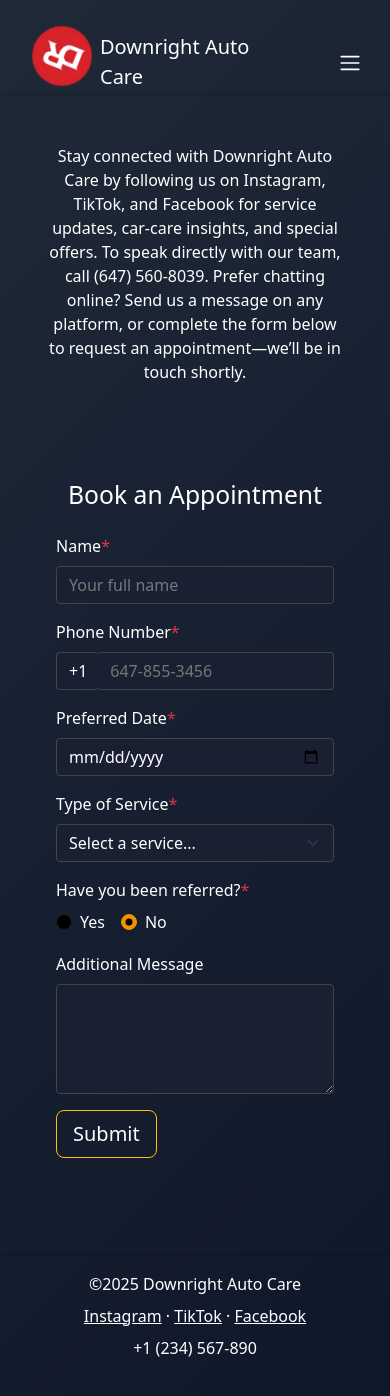
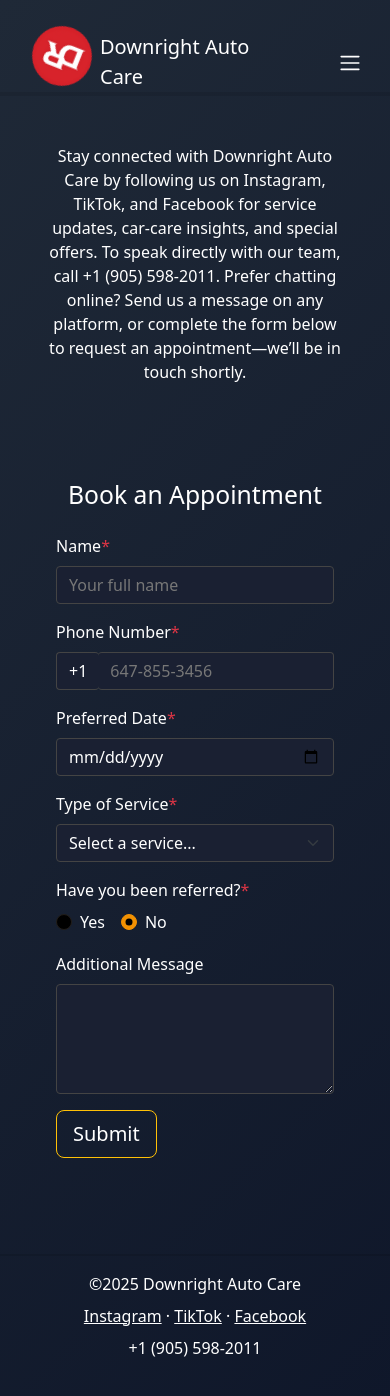
Before and after one commit to usmanAfzalKhan/downright-auto-care-site, a React (Vite) app: page /contact in a window 390 px wide. Shown: the top 1396 px of the page. Built offline with nearby package versions, Linux system fonts and the light colour scheme.

Commit message:
Add actual social media links and phone number to footer and contact page

```diff
--- a/src/components/Footer.jsx
+++ b/src/components/Footer.jsx
@@ -10,11 +10,11 @@
     }}>
       <div>©2025 Downright Auto Care</div>
       <div style={{ margin: '0.5rem 0' }}>
-        <a href="https://instagram.com/yourpage" target="_blank" rel="noopener">Instagram</a> ·&nbsp;
-        <a href="https://tiktok.com/@yourpage" target="_blank" rel="noopener">TikTok</a> ·&nbsp;
-        <a href="https://facebook.com/yourpage" target="_blank" rel="noopener">Facebook</a>
+        <a href="https://www.instagram.com/downrightautocare/?igsh=dm1xYnRhdjNtOHU5#" target="_blank" rel="noopener">Instagram</a> ·&nbsp;
+        <a href="https://www.tiktok.com/@raqueeb_mohamed?_t=ZM-8xZYjZgxQaz&_r=1e" target="_blank" rel="noopener">TikTok</a> ·&nbsp;
+        <a href="https://www.facebook.com/DownrightAutoCare?rdid=jJgMJaJh9a7UHwk8&share_url=https%3A%2F%2Fwww.facebook.com%2Fshare%2F166RHrZVWx%2F#" target="_blank" rel="noopener">Facebook</a>
       </div>
-      <div>+1 (234) 567-890</div>
+      <div>+1 (905) 598-2011</div>
     </footer>
   )
 }
--- a/src/pages/Contact.jsx
+++ b/src/pages/Contact.jsx
@@ -9,7 +9,7 @@
         <p className="text-center text-white mb-5">
           Stay connected with Downright Auto Care by following us on{' '}
           <a
-            href="https://instagram.com/downrightautocare"
+            href="https://www.instagram.com/downrightautocare/?igsh=dm1xYnRhdjNtOHU5#"
             target="_blank"
             rel="noopener noreferrer"
             className="text-white text-decoration-none"
@@ -17,7 +17,7 @@
             Instagram
           </a>,{' '}
           <a
-            href="https://tiktok.com/@downrightautocare"
+            href="https://www.tiktok.com/@raqueeb_mohamed?_t=ZM-8xZYjZgxQaz&_r=1e"
             target="_blank"
             rel="noopener noreferrer"
             className="text-white text-decoration-none"
@@ -25,7 +25,7 @@
             TikTok
           </a>, and{' '}
           <a
-            href="https://facebook.com/downrightautocare"
+            href="https://www.facebook.com/DownrightAutoCare?rdid=jJgMJaJh9a7UHwk8&share_url=https%3A%2F%2Fwww.facebook.com%2Fshare%2F166RHrZVWx%2F#"
             target="_blank"
             rel="noopener noreferrer"
             className="text-white text-decoration-none"
@@ -34,7 +34,7 @@
           </a>{' '}
           for service updates, car‐care insights, and special offers. To speak
           directly with our team, call{' '}
-          <span className="text-white">(647) 560-8039</span>. Prefer chatting
+          <span className="text-white">+1 (905) 598-2011</span>. Prefer chatting
           online? Send us a message on any platform, or complete the form below
           to request an appointment—we’ll be in touch shortly.
         </p>
```
